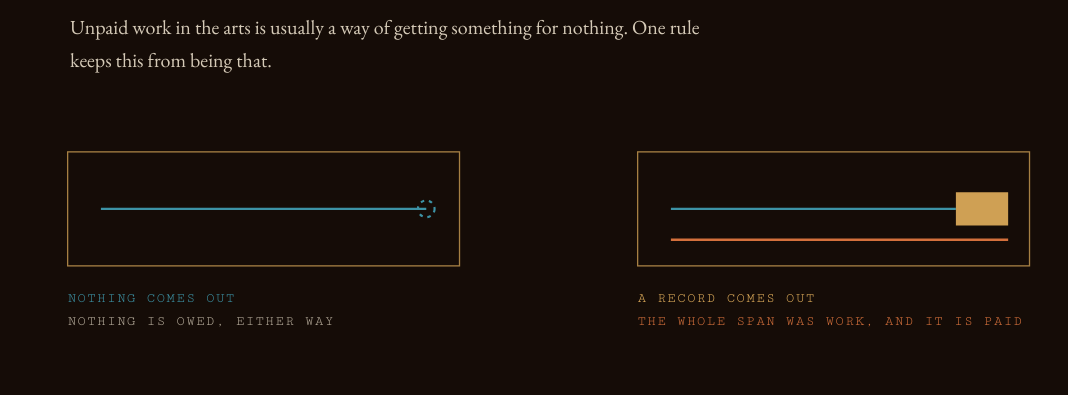
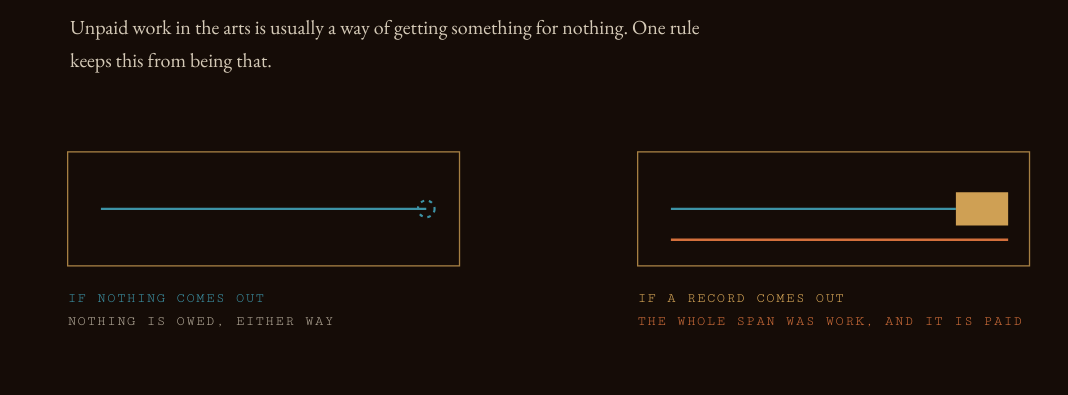
Before and after one commit to zariia-org/zariia, a plain HTML site: page website/residencies.html in a window 1280 px wide. Shown: the part 3090-3485 px from the top of the page, without its empty margins (74-1142 px from the left). Drawn offline with Linux system fonts and the light colour scheme.

Commit message:
Label the pay figure's panels as conditions, not outcomes
The two panels are branches. Bare labels read as assertions about what
happens rather than as the two cases; the figure's title already said if.

```diff
--- a/website/residencies.html
+++ b/website/residencies.html
@@ -140,7 +140,7 @@
         <rect x="0" y="0" width="330" height="96" class="f-thin"/>
         <path d="M28 48 H302" class="f-cold"/>
         <circle cx="302" cy="48" r="7" fill="none" class="f-cold" stroke-dasharray="3 4"/>
-        <text x="0" y="126" class="f-lbl cold">nothing comes out</text>
+        <text x="0" y="126" class="f-lbl cold">if nothing comes out</text>
         <text x="0" y="146" class="f-lbl">nothing is owed, either way</text>
       </g>
       <g transform="translate(510,26)">
@@ -148,7 +148,7 @@
         <path d="M28 48 H268" class="f-cold"/>
         <rect x="268" y="34" width="44" height="28" class="f-gold-fill" opacity=".65"/>
         <path d="M28 74 H312" class="f-hot"/>
-        <text x="0" y="126" class="f-lbl warm">a record comes out</text>
+        <text x="0" y="126" class="f-lbl warm">if a record comes out</text>
         <text x="0" y="146" class="f-lbl hot">the whole span was work, and it is paid</text>
       </g>
     </svg>
```
